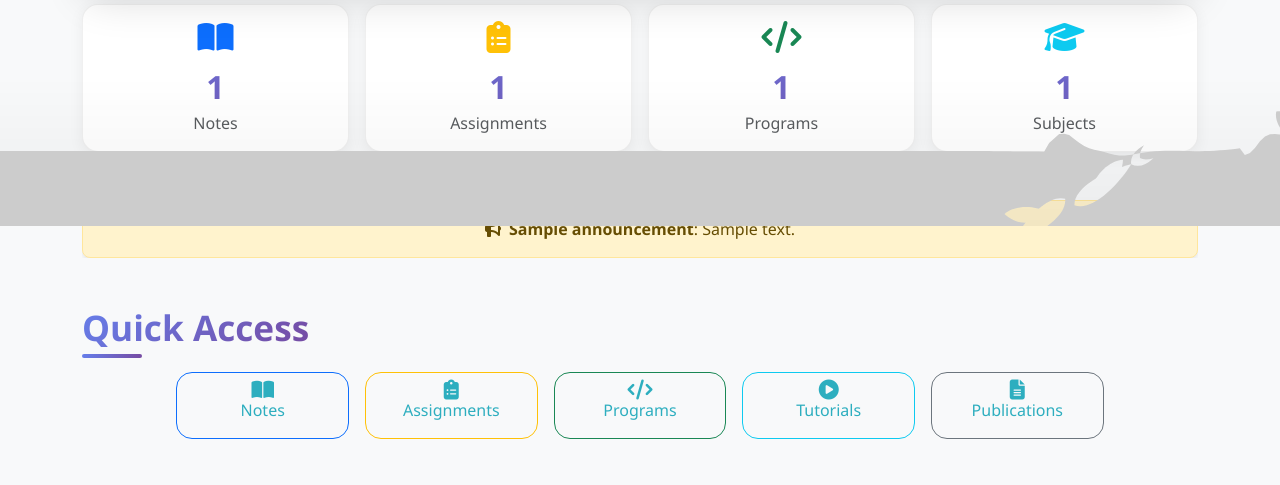
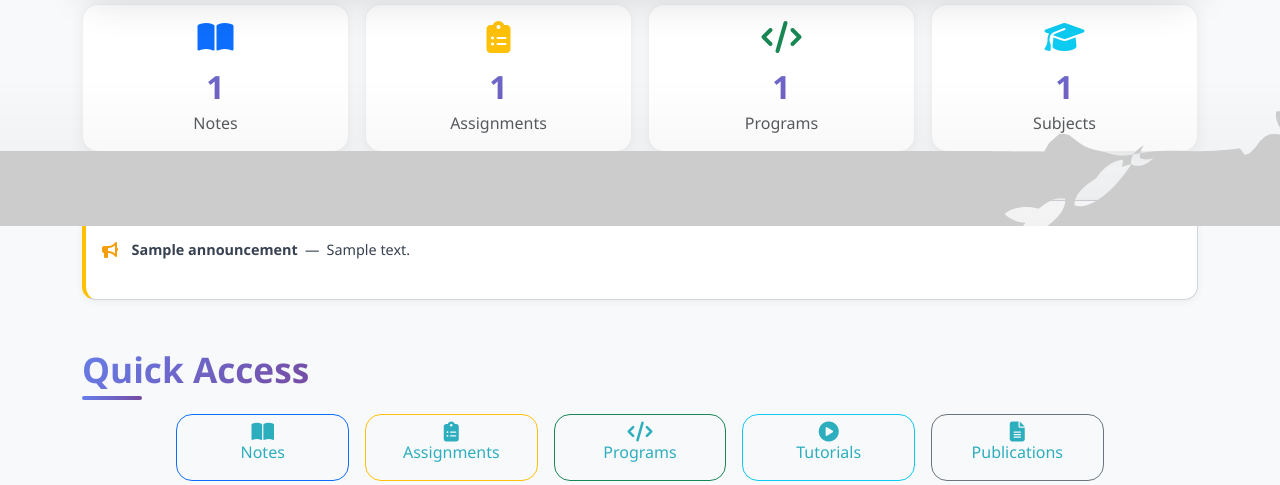
Before and after one commit to sujankarki269/student_resource_portal, a Django app: page / in a window 1280 px wide. Shown: the part 574-1059 px from the top of the page. Run offline with Django 4.2, Linux system fonts and the light colour scheme; a user stored in the database is signed in; tables that the repository leaves empty hold one stand-in row (values such as "Sample post"); some libraries are stand-ins or nearby versions.

Commit message:
bug fixes

```diff
--- a/core/static/core/css/dark-mode.css
+++ b/core/static/core/css/dark-mode.css
@@ -729,7 +729,25 @@ body.dark-mode,
 .dark-mode .nav-pills .nav-link.active      { background: #3a5c8a; color: #fff; }
 .dark-mode .nav-pills .nav-link .badge.bg-white { background: rgba(255,255,255,0.15) !important; color: #7b9fef !important; }
 
-/* ===== ANNOUNCEMENT CAROUSEL ===== */
+/* ===== ANNOUNCEMENT BANNER ===== */
+.dark-mode .ann-banner {
+    background: #2c2f36;
+    border-color: #4a5060 !important;
+    border-left-color: #ffc107 !important;
+    box-shadow: 0 2px 8px rgba(0,0,0,0.2);
+}
+.dark-mode .ann-text { color: #fde68a; }
+.dark-mode .ann-count { color: #6b7280; }
+.dark-mode .ann-nav button {
+    border-color: #4a5060;
+    color: #9ca3af;
+}
+.dark-mode .ann-nav button:hover {
+    border-color: #7b9fef;
+    color: #7b9fef;
+    background: rgba(123,159,239,0.1);
+}
+/* keep alert-warning for any other alerts */
 .dark-mode .alert-warning {
     background-color: #3a2e14 !important;
     border-color: #6b5120 !important;
--- a/core/static/core/css/style.css
+++ b/core/static/core/css/style.css
@@ -748,6 +748,81 @@ p.has-text-align-center img {
     justify-content: center;
 }
 
+/* ===== ANNOUNCEMENT BANNER ===== */
+.ann-banner {
+    display: flex;
+    align-items: center;
+    height: 100px;
+    background: #fff;
+    border: 1.5px solid #d1d5db;
+    border-left: 4px solid #ffc107;
+    border-radius: .85rem;
+    padding: 0 1rem;
+    gap: .85rem;
+    overflow: hidden;
+    box-shadow: 0 2px 8px rgba(0,0,0,0.05);
+}
+.ann-icon {
+    color: #f59e0b;
+    font-size: 1rem;
+    flex-shrink: 0;
+}
+.ann-body {
+    flex: 1;
+    min-width: 0;
+    overflow: hidden;
+    display: flex;
+    align-items: center;
+    position: relative;
+}
+.ann-text {
+    overflow: hidden;
+    display: -webkit-box;
+    -webkit-line-clamp: 3;
+    -webkit-box-orient: vertical;
+    font-size: .9rem;
+    line-height: 1.5;
+    color: #374151;
+    width: 100%;
+    opacity: 1;
+    transition: opacity .25s ease;
+}
+.ann-text.ann-hidden {
+    display: none;
+}
+.ann-nav {
+    display: flex;
+    align-items: center;
+    gap: .3rem;
+    flex-shrink: 0;
+}
+.ann-count {
+    font-size: .72rem;
+    color: #9ca3af;
+    font-weight: 600;
+    min-width: 2.5rem;
+    text-align: center;
+}
+.ann-nav button {
+    background: none;
+    border: 1px solid #e5e7eb;
+    border-radius: 6px;
+    width: 26px;
+    height: 26px;
+    display: flex;
+    align-items: center;
+    justify-content: center;
+    color: #6b7280;
+    cursor: pointer;
+    font-size: .62rem;
+    transition: border-color .15s, color .15s, background .15s;
+}
+.ann-nav button:hover {
+    border-color: #667eea;
+    color: #667eea;
+    background: rgba(102,126,234,0.06);
+}
+
 /* ===== PUBLICATION CARD ===== */
 .pub-card {
     border-top: 3px solid #6c757d !important;
--- a/core/templates/core/home.html
+++ b/core/templates/core/home.html
@@ -58,29 +58,40 @@
     </div>
 </section>
 
-<!-- Announcements Carousel -->
+<!-- Announcements Banner -->
 {% if announcements %}
 <section class="my-4">
-    <div id="announcementCarousel" class="carousel slide" data-bs-ride="carousel" data-bs-interval="4000">
-        <div class="carousel-inner">
+    <div class="ann-banner">
+        <i class="fas fa-bullhorn ann-icon"></i>
+        <div class="ann-body">
             {% for a in announcements %}
-            <div class="carousel-item {% if forloop.first %}active{% endif %}">
-                <div class="alert alert-warning mb-0 text-center fs-6 shadow-sm rounded-3 d-flex align-items-center justify-content-center gap-2">
-                    <i class="fas fa-bullhorn"></i>
-                    <span><strong>{{ a.title }}</strong>: {{ a.content }}</span>
-                </div>
-            </div>
+            <p class="ann-text mb-0{% if not forloop.first %} ann-hidden{% endif %}" data-ann>
+                <strong>{{ a.title }}</strong>&ensp;&mdash;&ensp;{{ a.content }}
+            </p>
             {% endfor %}
         </div>
         {% if announcements|length > 1 %}
-        <button class="carousel-control-prev" type="button" data-bs-target="#announcementCarousel" data-bs-slide="prev"
-                style="width:2rem;">
-            <i class="fas fa-chevron-left text-secondary"></i>
-        </button>
-        <button class="carousel-control-next" type="button" data-bs-target="#announcementCarousel" data-bs-slide="next"
-                style="width:2rem;">
-            <i class="fas fa-chevron-right text-secondary"></i>
-        </button>
+        <div class="ann-nav">
+            <span class="ann-count" id="ann-count">1 / {{ announcements|length }}</span>
+            <button id="ann-prev" aria-label="Previous"><i class="fas fa-chevron-left"></i></button>
+            <button id="ann-next" aria-label="Next"><i class="fas fa-chevron-right"></i></button>
+        </div>
+        <script>
+        (function(){
+            var items = document.querySelectorAll('[data-ann]');
+            var counter = document.getElementById('ann-count');
+            var total = items.length, cur = 0;
+            function go(idx) {
+                items[cur].classList.add('ann-hidden');
+                cur = (idx + total) % total;
+                items[cur].classList.remove('ann-hidden');
+                counter.textContent = (cur + 1) + ' / ' + total;
+            }
+            document.getElementById('ann-prev').addEventListener('click', function(){ go(cur - 1); });
+            document.getElementById('ann-next').addEventListener('click', function(){ go(cur + 1); });
+            setInterval(function(){ go(cur + 1); }, 4000);
+        })();
+        </script>
         {% endif %}
     </div>
 </section>
```
